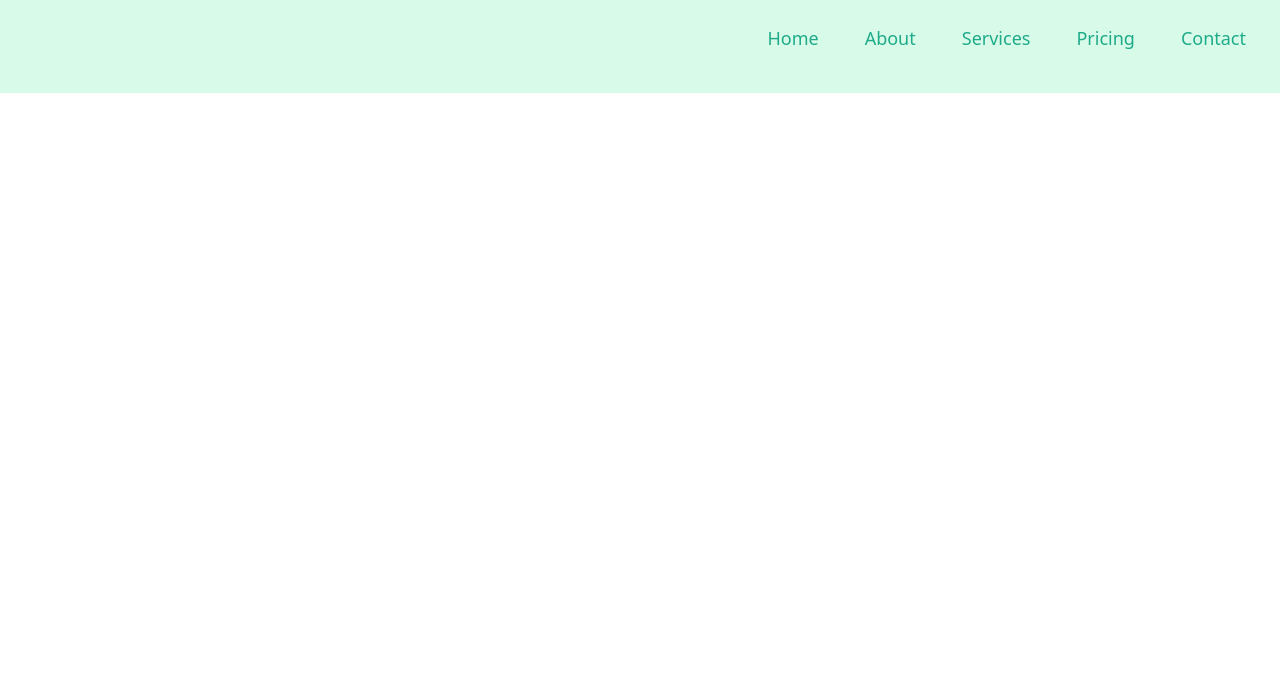
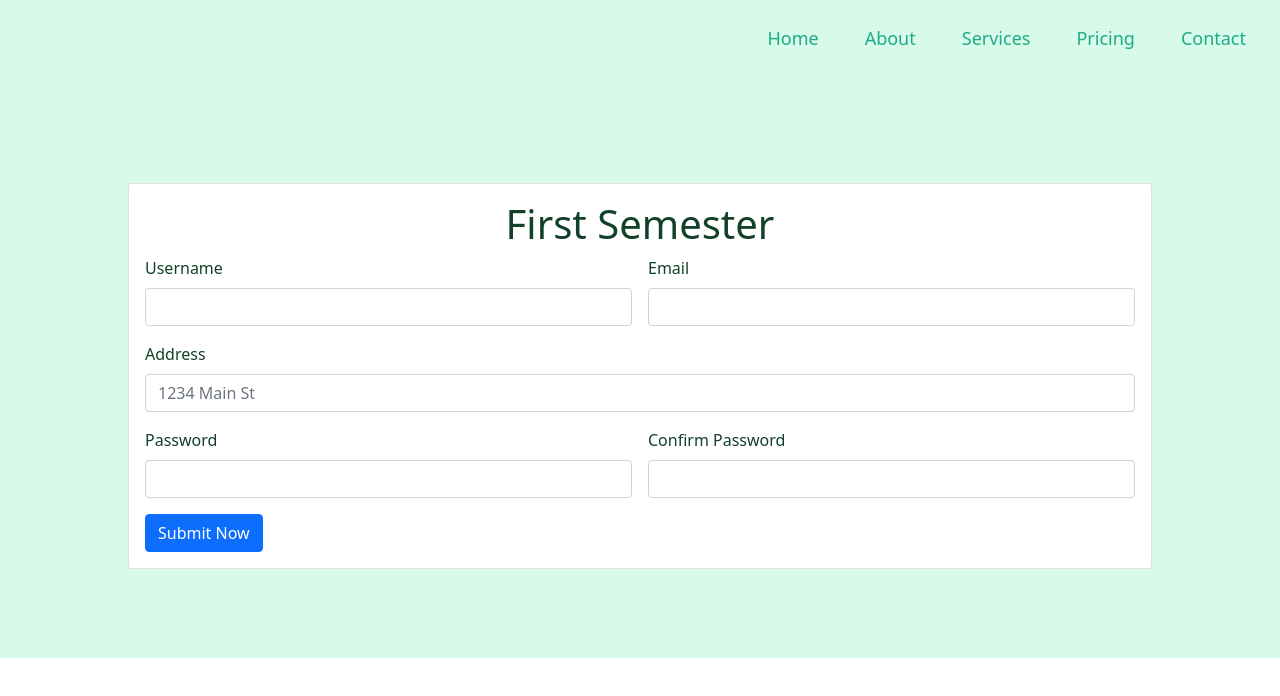
Before and after one commit to SIDE-HUSTLE-GROUP-37-HTML-CSS-JS-TRACK/Second-Capstone-project-main, a plain HTML site: page index.html in a window 1280 px wide. Drawn offline with nearby package versions, Linux system fonts and the light colour scheme.

Commit message:
form section written

```diff
--- a/assets/style/styles.css
+++ b/assets/style/styles.css
@@ -36,10 +36,7 @@ li {
 .nav-bar-links a {
   color: #1fab89;
 }
-/* NAV-BAR-LOGO */
-.nav-bar-logo {
-  /* font-size: 32px; */
-}
+
 /* navbar-section NAV-MENU */
 .nav-menu {
   display: flex;
@@ -53,6 +50,16 @@ li {
 }
 .nav-menu li {
   padding: 5px 14px;
+}
+.container-box{
+  padding: 7% 10% ;
+}
+.light-green-section {
+  background-color: #d7fbe8;
+  color: #124028;
+}
+.card-title{
+  text-align: center;
 }
 
 /*RESPONSIVE navbar-section NAV-MENU STARTS*/
@@ -76,6 +83,7 @@ input[type="checkbox"] {
     left: 0;
     text-align: center;
     padding: 16px 0;
+    z-index: 1;
   }
   .nav-menu li:hover {
     display: inline-block;
--- a/index.html
+++ b/index.html
@@ -59,6 +59,39 @@
       </nav>
     </section>
 
+    <div class="light-green-section container-box ">
+      <div class="card">
+        <div class="card-body">
+          <h1 class="card-title">First Semester</h1>
+          <form class="row g-3">
+            <div class="col-md-6">
+              <label for="inputUsername4" class="form-label">Username</label>
+              <input type="username" class="form-control" id="inputUsername4">
+            </div>
+            <div class="col-md-6">
+              <label for="inputEmail4" class="form-label">Email</label>
+              <input type="email" class="form-control" id="inputEmail4">
+            </div>
+            <div class="col-12">
+              <label for="inputAddress" class="form-label">Address</label>
+              <input type="text" class="form-control" id="inputAddress" placeholder="1234 Main St">
+            </div>
+             <div class="col-md-6">
+              <label for="inputPassword4" class="form-label">Password</label>
+              <input type="password" class="form-control" id="inputPassword4">
+            </div>
+            <div class="col-md-6">
+              <label for="inputPassword5" class="form-label">Confirm Password</label>
+              <input type="password" class="form-control" id="inputPassword5">
+            </div>
+            <div class="col-12">
+              <button type="submit" class="btn btn-primary">Submit Now</button>
+            </div>
+          </form>
+        </div>
+      </div>
+    </div>
+
     <script
       src="https://cdn.jsdelivr.net/npm/bootstrap@5.1.3/dist/js/bootstrap.bundle.min.js"
       integrity="sha384-ka7Sk0Gln4gmtz2MlQnikT1wXgYsOg+OMhuP+IlRH9sENBO0LRn5q+8nbTov4+1p"
```
